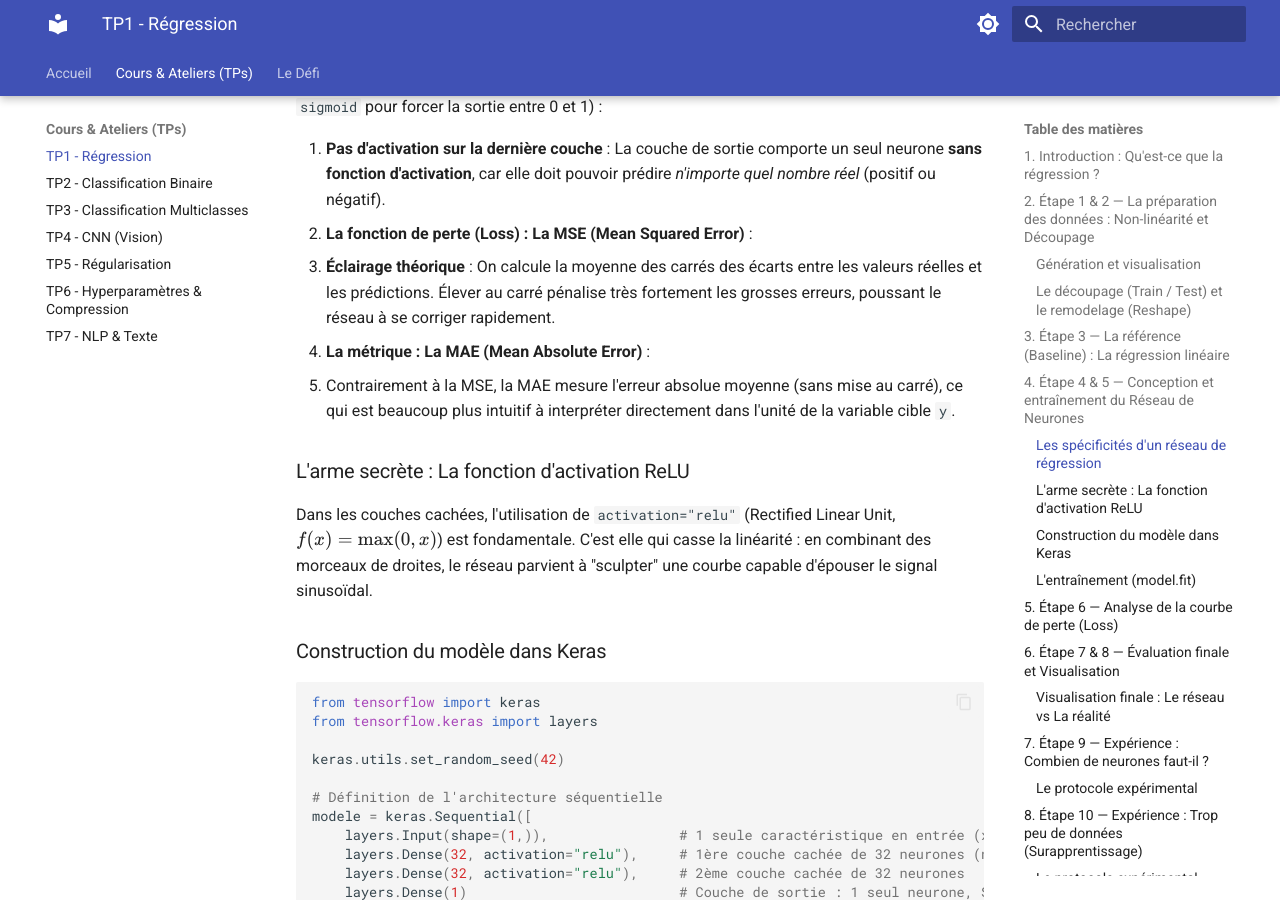
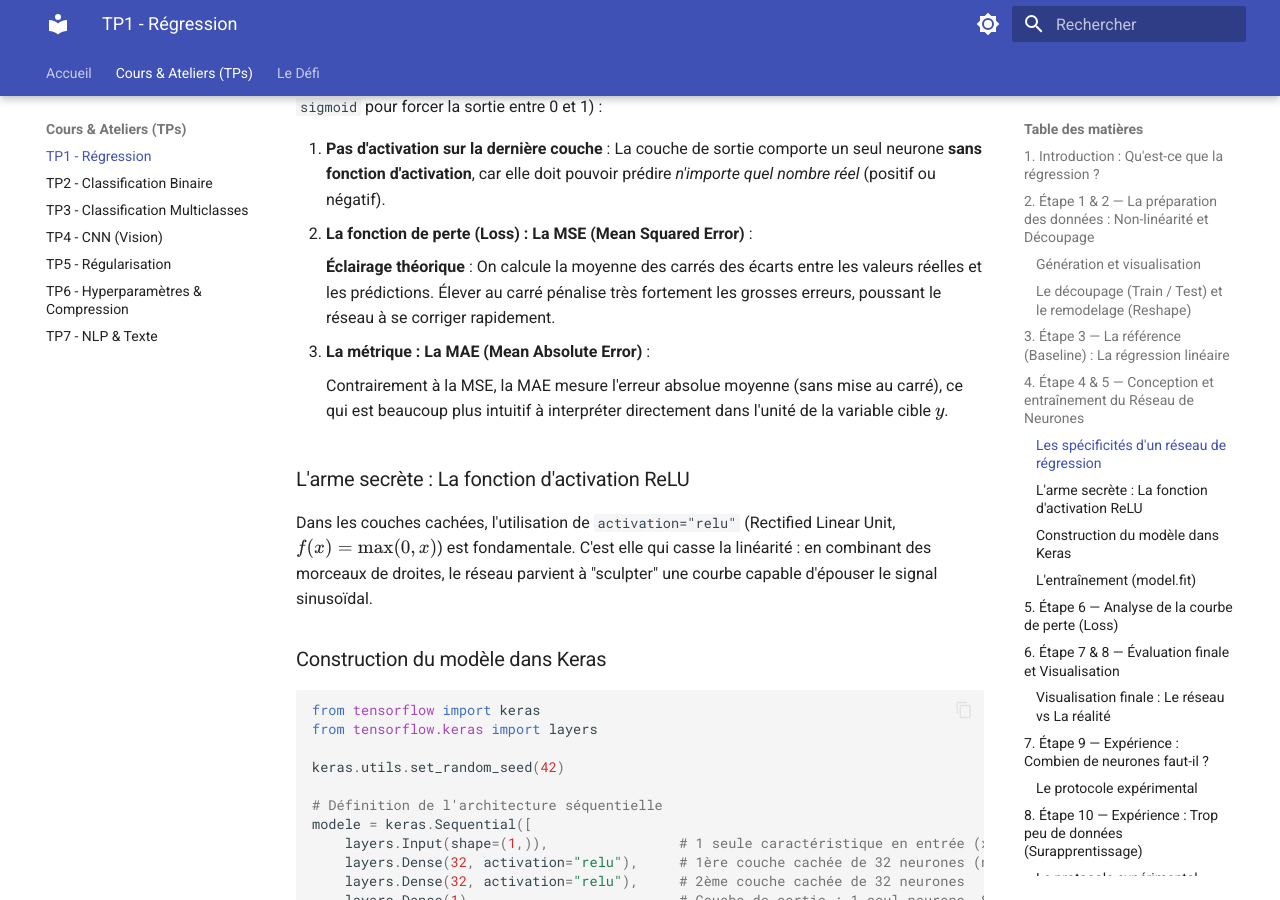
Before and after one commit to GregoryElBajoury/deep-learning-workshops, an MkDocs documentation site: the page built from docs/tps/tp1-regression.md, in a window 1280 px wide and 900 px high, scrolled down 3102 px. Built offline with MkDocs 1.6.1 and Material for MkDocs 9.7.7, drawn with Linux system fonts in a browser that asks for light colours.

```diff
--- a/docs/tps/tp1-regression.md
+++ b/docs/tps/tp1-regression.md
@@ -86,13 +86,17 @@ print("Score R² de la droite :", round(r2_lineaire, 3))
 ## 4. Étape 4 & 5 — Conception et entraînement du Réseau de Neurones
 
 ### Les spécificités d'un réseau de régression
+
 Contrairement à la classification binaire (où la dernière couche utilise une fonction d'activation `sigmoid` pour forcer la sortie entre 0 et 1) :
 
 1. **Pas d'activation sur la dernière couche** : La couche de sortie comporte un seul neurone **sans fonction d'activation**, car elle doit pouvoir prédire *n'importe quel nombre réel* (positif ou négatif).
 2. **La fonction de perte (Loss) : La MSE (Mean Squared Error)** :
-   *  **Éclairage théorique** : On calcule la moyenne des carrés des écarts entre les valeurs réelles et les prédictions. Élever au carré pénalise très fortement les grosses erreurs, poussant le réseau à se corriger rapidement.
+
+    **Éclairage théorique** : On calcule la moyenne des carrés des écarts entre les valeurs réelles et les prédictions. Élever au carré pénalise très fortement les grosses erreurs, poussant le réseau à se corriger rapidement.
+
 3. **La métrique : La MAE (Mean Absolute Error)** :
-   * Contrairement à la MSE, la MAE mesure l'erreur absolue moyenne (sans mise au carré), ce qui est beaucoup plus intuitif à interpréter directement dans l'unité de la variable cible `y`.
+
+    Contrairement à la MSE, la MAE mesure l'erreur absolue moyenne (sans mise au carré), ce qui est beaucoup plus intuitif à interpréter directement dans l'unité de la variable cible $y$.
 
 ###  L'arme secrète : La fonction d'activation ReLU
 Dans les couches cachées, l'utilisation de `activation="relu"` (Rectified Linear Unit, $f(x) = \max(0, x)$) est fondamentale. C'est elle qui casse la linéarité : en combinant des morceaux de droites, le réseau parvient à "sculpter" une courbe capable d'épouser le signal sinusoïdal.
```
